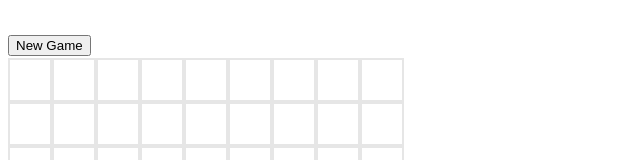
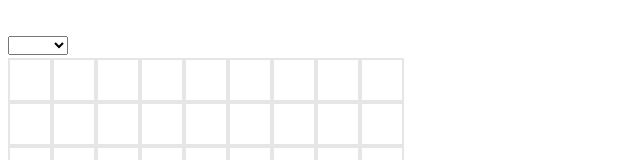
Before and after one commit to qcmatsuoka/sudoku, an Angular app: page / in a window 1280 px wide. Shown: the top 160 px of the page, without its empty margins (0-640 px from the left). Built offline with nearby package versions, Linux system fonts and the light colour scheme.

Commit message:
問題をselectで選択できるように

```diff
--- a/src/app/game/game.component.html
+++ b/src/app/game/game.component.html
@@ -1,2 +1,11 @@
-<button type="button" (click)="create()">New Game</button>
+<select
+    [(ngModel)]="selected"
+    (change)="create(selected)
+">
+    <option selected></option>
+    <option
+        value="{{n}}"
+        *ngFor="let n of gameNumbers()"
+    >問題 {{n}}</option>
+</select>
 <sheet [sheet]="sheet"></sheet>
--- a/src/app/game/game.component.ts
+++ b/src/app/game/game.component.ts
@@ -23,10 +23,14 @@ export class GameComponent implements OnInit {
     this.sheet = sheetFactory(9, 9);
   }
 
-  create(): void {
+  gameNumbers(): number[] {
+    return this.puzzleRepository.gameNumbers();
+  };
+
+  create(indexOfGame: number): void {
     this.clear();
 
-    this.puzzleRepository.get().forEach((cell: Cell) => {
+    this.puzzleRepository.get(indexOfGame).forEach((cell: Cell) => {
       this.sheet.setCell(cell);
     });
   }
--- a/src/app/repository/puzzle-repository.ts
+++ b/src/app/repository/puzzle-repository.ts
@@ -4,11 +4,14 @@ import { problems } from '../problems';
 
 @Injectable()
 export class PuzzleRepository {
-  get(): Cell[] {
-    // TODO 問題の番号を指定できるように
-    return this.flatten(problems[0]).map((n: number, i: number) => {
+  get(gameNumber: number): Cell[] {
+    return this.flatten(problems[gameNumber - 1]).map((n: number, i: number) => {
       return factory(Math.floor(i / 9), i % 9, n);
     });
+  }
+
+  gameNumbers(): number[] {
+    return Array(problems.length).fill(0).map((n, i) => i + 1);
   }
 
   private flatten(numbers: number[][]): number[] {
```
